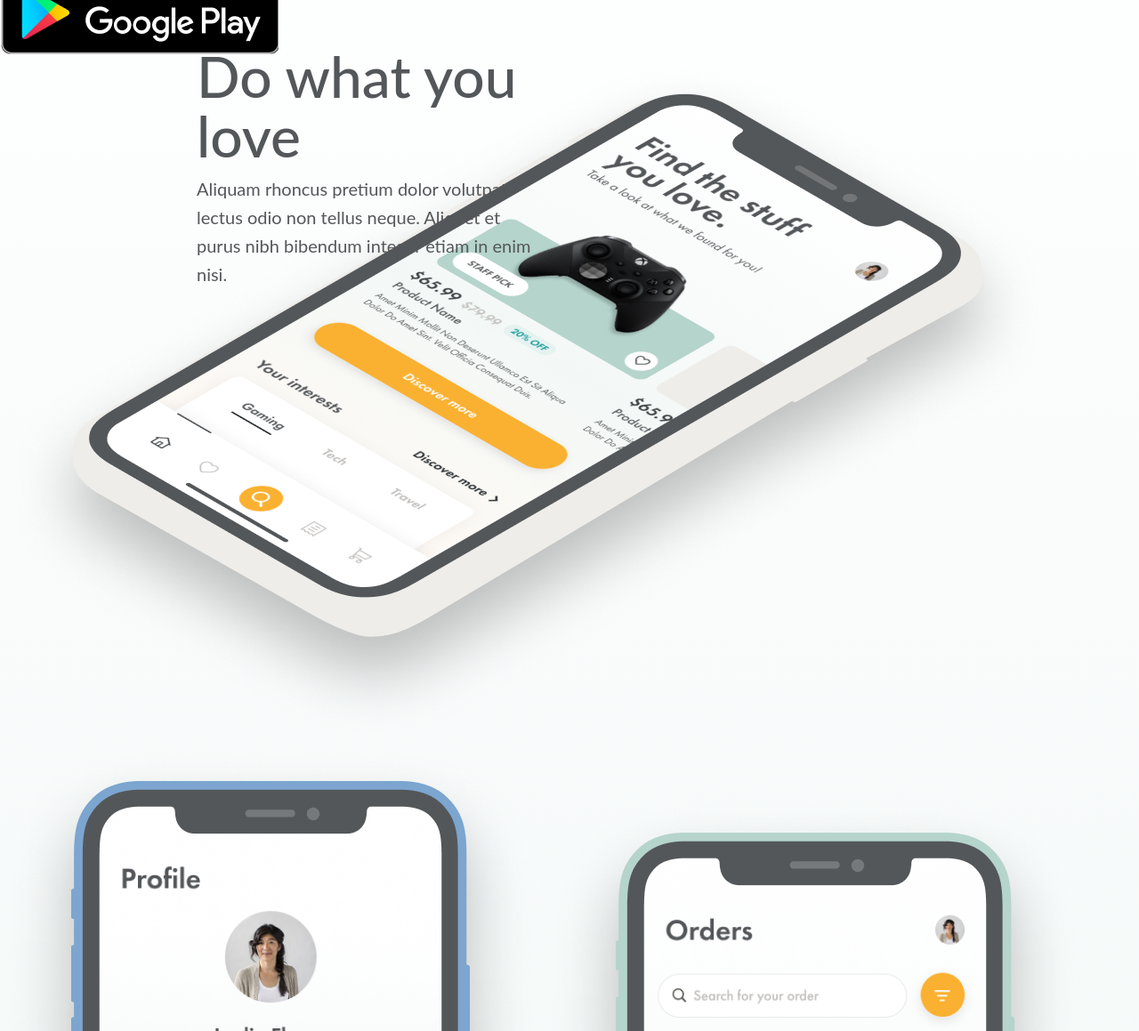
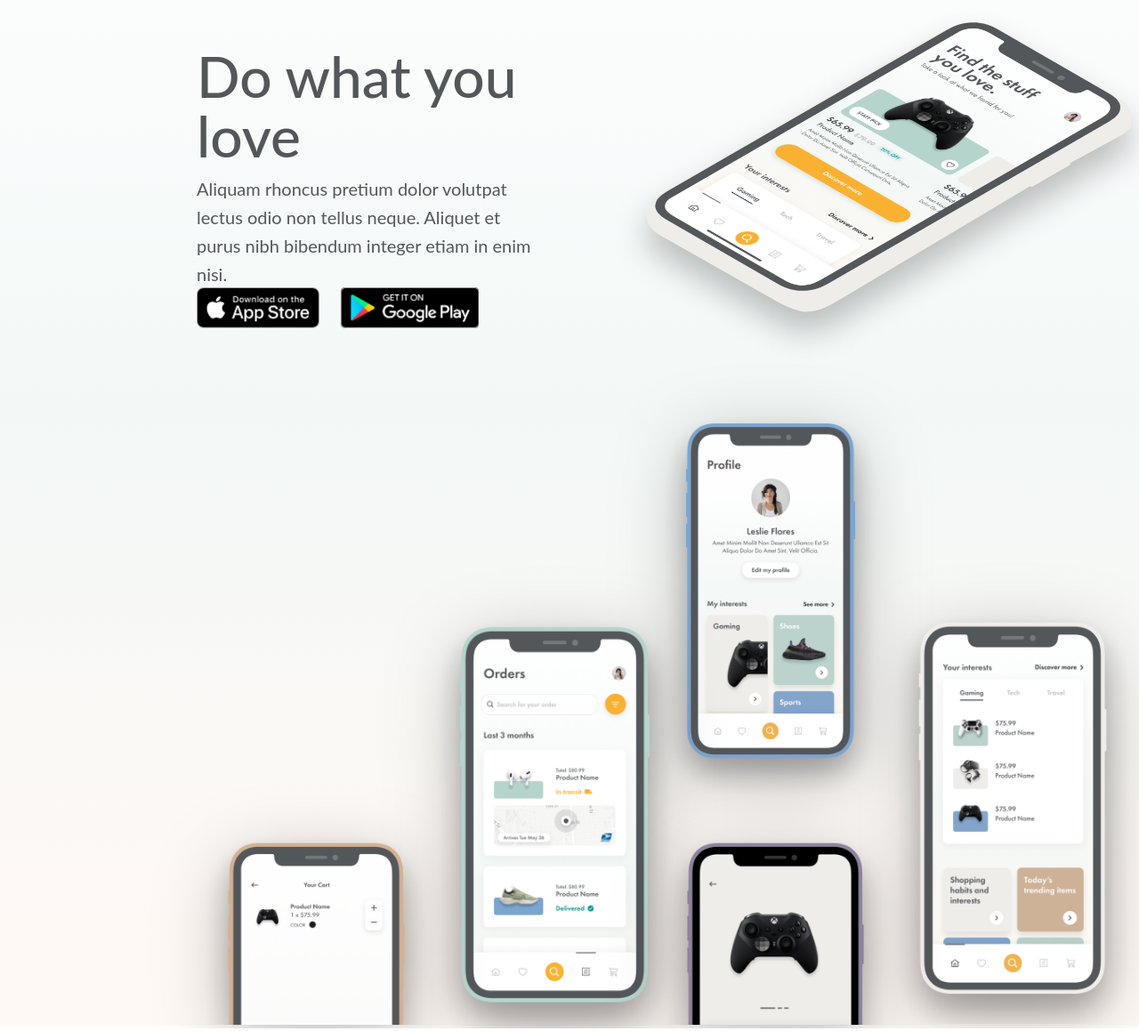
Before and after one commit to a-s-adam/splash-page, a plain HTML site: page index.html in a window 1280 px wide. Shown: the part 227-1386 px from the top of the page at 89% size. Drawn offline with Linux system fonts and the light colour scheme.

Commit message:
Styled image assets

```diff
--- a/style.css
+++ b/style.css
@@ -15,8 +15,16 @@ body {
 .wrapper {
   position: relative;
   width: 1440px;
-  min-height: 100vh;
+  height: 1380px;
   margin: auto;
+}
+
+.brand-img {
+  position: absolute;
+  width: 193px;
+  height: 47.64px;
+  left: 221px;
+  top: 50.25px;
 }
 
 .title {
@@ -47,3 +55,92 @@ body {
   /* or 160% */
 
 }
+
+.app-store-btn {
+  position: absolute;
+  width: 138.44px;
+  height: 46.28px;
+  left: 221px;
+  top: 550px;
+
+}
+
+.app-store-btn img {
+  width: 138.44px;
+  height: 46.28px;
+}
+
+.google-play-btn {
+  position: absolute;
+  width: 156.19px;
+  height: 46.28px;
+  left: 381.81px;
+  top: 550px;
+}
+
+.google-play-btn img {
+  width: 156.19px;
+  height: 46.28px;
+}
+
+.main-image-container {
+  position: absolute;
+  width: 535.72px;
+  height: 309.27px;
+  left: 683.28px;
+  top: 229.73px;
+}
+
+.main-image-container img {
+  height: 411.15px;
+}
+
+.profile-img {
+  position: absolute;
+  height: 444px;
+  left: 737px;
+  right: 479px;
+  top: 686px;
+
+  filter: drop-shadow(0px 20px 40px rgba(0, 0, 0, 0.25));
+}
+
+.orders-img {
+  position: absolute;
+  height: 470px;
+  left: 479px;
+  right: 737px;
+  top: 913px;
+
+  filter: drop-shadow(0px 20px 40px rgba(0, 0, 0, 0.25));
+}
+
+.home-img {
+  position: absolute;
+  height: 470px;
+  left: 995px;
+  right: 221px;
+  top: 908px;
+
+  filter: drop-shadow(0px 20px 40px rgba(0, 0, 0, 0.25));
+}
+
+.cart-img {
+  position: absolute;
+  height: 222px;
+  left: 221px;
+  right: 995px;
+  top: 1157px;
+
+  filter: drop-shadow(0px 20px 40px rgba(0, 0, 0, 0.25));
+}
+
+.product-img {
+  position: absolute;
+  height: 222px;
+  left: 737px;
+  right: 479px;
+  top: 1157px;
+
+  filter: drop-shadow(0px 20px 40px rgba(0, 0, 0, 0.25));
+}
```
